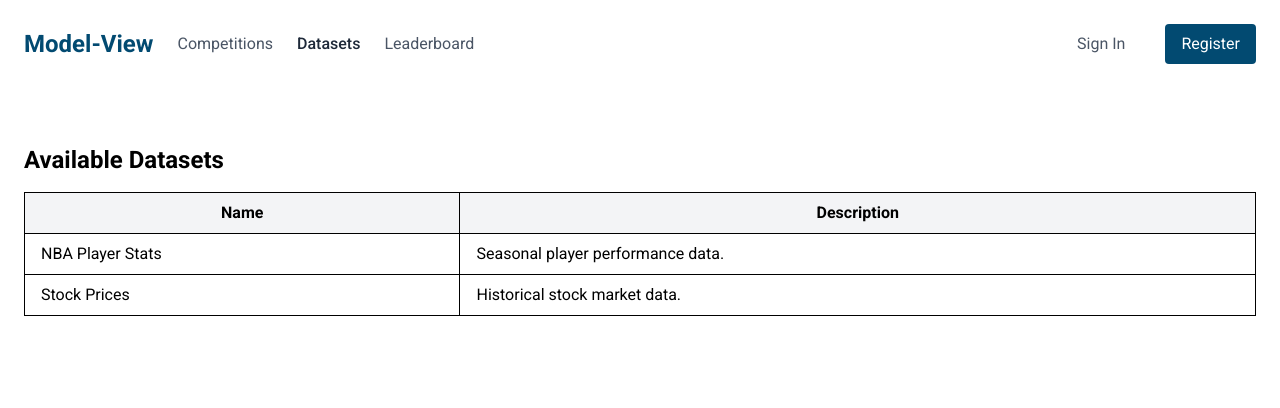
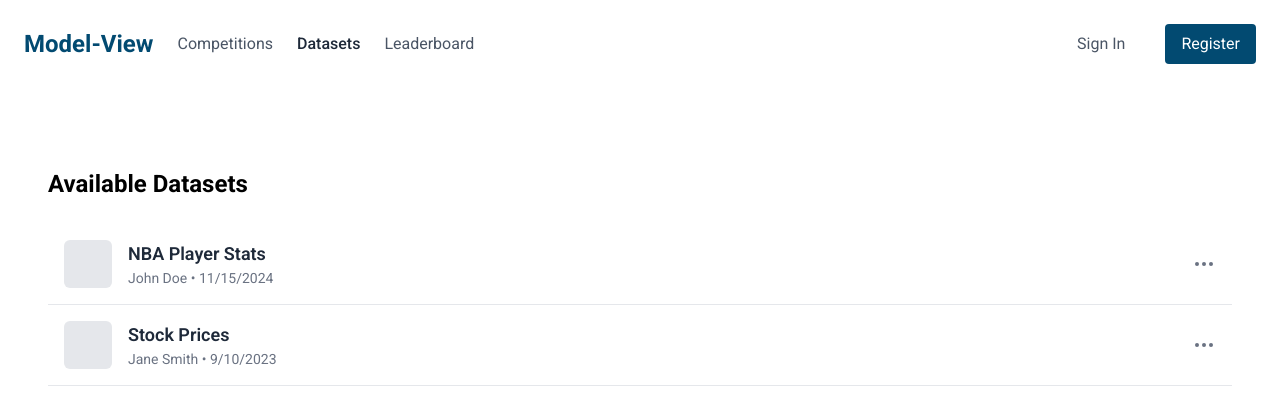
Before and after one commit to Mentee-Group/model-view, a React (Vite) app in the folder frontend/: page /datasets in a window 1280 px wide. Shown: the top 408 px of the page. Built offline with nearby package versions, Linux system fonts and the light colour scheme.

Commit message:
Update DatasetPage

```diff
--- a/frontend/package.json
+++ b/frontend/package.json
@@ -11,6 +11,7 @@
   },
   "dependencies": {
     "@tailwindcss/vite": "^4.1.4",
+    "lucide-react": "^0.503.0",
     "react": "^19.0.0",
     "react-dom": "^19.0.0",
     "react-router-dom": "^7.5.0",
--- a/frontend/src/pages/DatasetPage.tsx
+++ b/frontend/src/pages/DatasetPage.tsx
@@ -1,34 +1,74 @@
+import { MoreHorizontal } from 'lucide-react';
+import { useState } from 'react';
+
 type Dataset = {
   id: number;
   name: string;
   description: string;
+  creator: string;
+  createdAt: string;
 };
 
 const datasets: Dataset[] = [
-  { id: 1, name: "NBA Player Stats", description: "Seasonal player performance data." },
-  { id: 2, name: "Stock Prices", description: "Historical stock market data." },
+  {
+    id: 1,
+    name: "NBA Player Stats",
+    description: "Detailed seasonal performance of NBA players including advanced metrics.",
+    creator: "John Doe",
+    createdAt: "2024-11-15",
+  },
+  {
+    id: 2,
+    name: "Stock Prices",
+    description: "Historical stock prices from major US exchanges.",
+    creator: "Jane Smith",
+    createdAt: "2023-09-10",
+  },
 ];
 
+
 function DatasetPage() {
+  const [expandedId, setExpandedId] = useState<number | null>(null);
+
+  const toggleExpand = (id: number) => {
+    setExpandedId(expandedId === id ? null : id);
+  };
+
   return (
-    <div>
-      <h2 className="text-2xl font-bold mb-4">Available Datasets</h2>
-      <table className="table-auto w-full border border-gray-300">
-        <thead>
-          <tr className="bg-gray-100">
-            <th className="border px-4 py-2">Name</th>
-            <th className="border px-4 py-2">Description</th>
-          </tr>
-        </thead>
-        <tbody>
-          {datasets.map((dataset) => (
-            <tr key={dataset.id}>
-              <td className="border px-4 py-2">{dataset.name}</td>
-              <td className="border px-4 py-2">{dataset.description}</td>
-            </tr>
-          ))}
-        </tbody>
-      </table>
+    <div className="max-w-screen-xl mx-auto p-6">
+      <h2 className="text-2xl font-bold mb-6">Available Datasets</h2>
+      <div>
+        {datasets.map((dataset) => (
+          <div
+            key={dataset.id}
+            className="cursor-pointer hover:bg-gray-50 transition border-b border-gray-200 bg-white"
+            onClick={() => toggleExpand(dataset.id)}
+          >
+            <div className="flex items-center justify-between px-4 py-4">
+              <div className="flex items-center gap-4">
+                <div className="w-12 h-12 bg-gray-200 rounded-md"></div>
+                <div>
+                  <div className="text-lg font-semibold text-gray-800">{dataset.name}</div>
+                  <div className="text-sm text-gray-500">
+                    {dataset.creator} • {new Date(dataset.createdAt).toLocaleDateString()}
+                  </div>
+                </div>
+              </div>
+              <button
+                onClick={(e) => {
+                  e.stopPropagation();
+                }}
+                className="text-gray-500 hover:text-gray-700"
+              >
+                <MoreHorizontal />
+              </button>
+            </div>
+            {expandedId === dataset.id && (
+              <div className="px-4 pb-4 text-sm text-gray-700">{dataset.description}</div>
+            )}
+          </div>
+        ))}
+      </div>
     </div>
   );
 }
```
Also changed, not shown: 1 other file (tests, documents, lock files or other folders).
